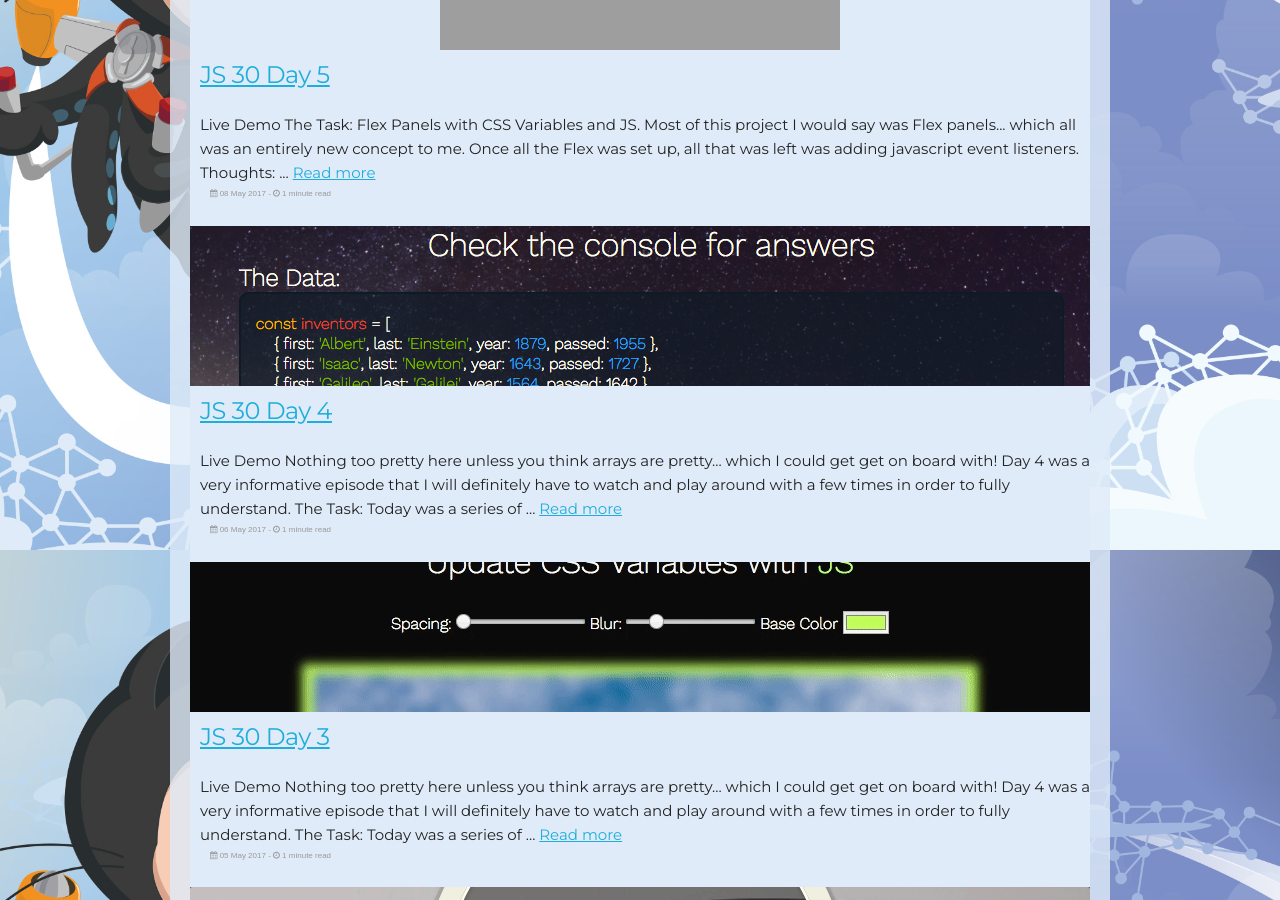
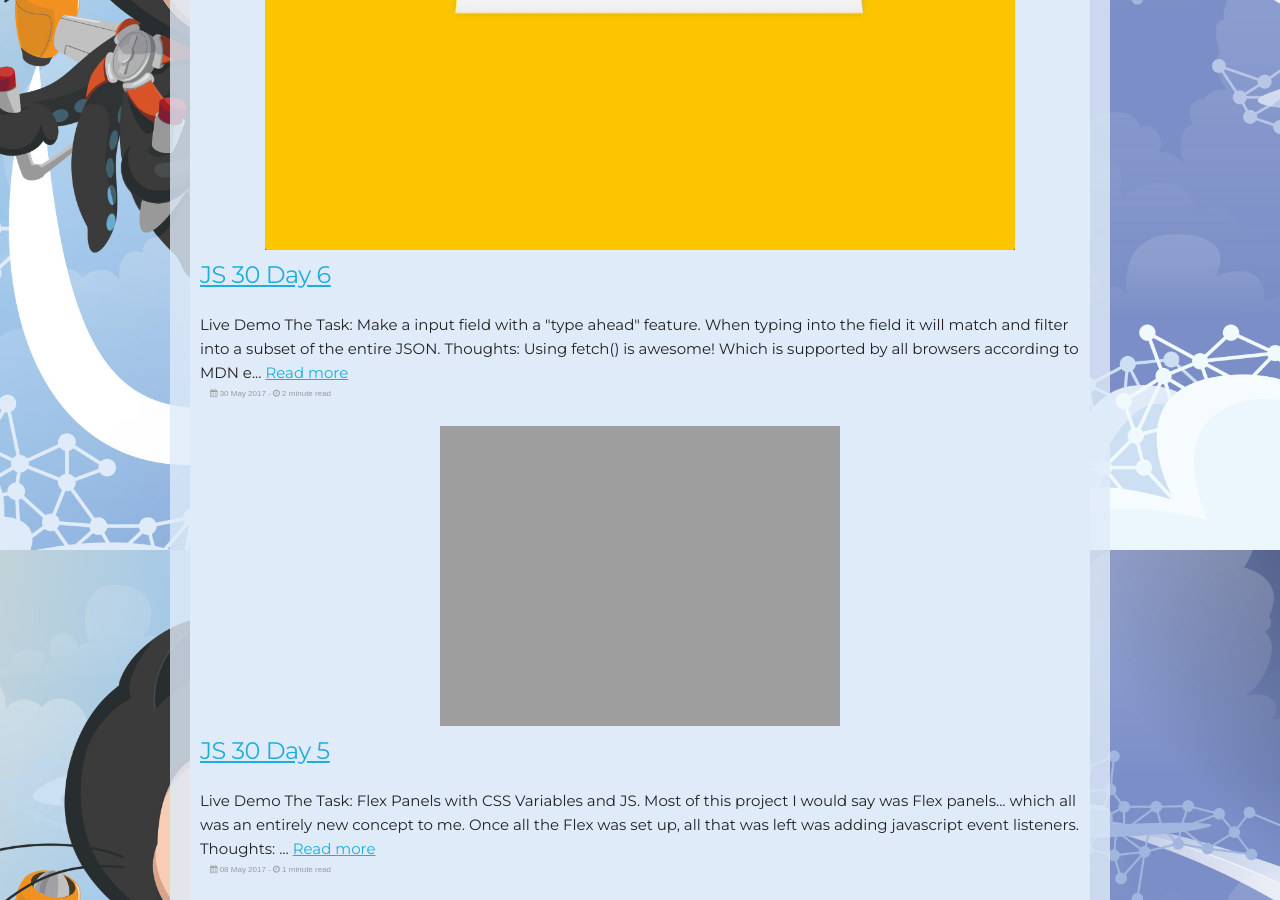
Before and after one commit to punkty/punkty.github.io, a Jekyll site: the page built from devBlog.html, in a window 1280 px wide and 900 px high, scrolled down 350 px. Built offline with Jekyll 4.4.1, drawn with Linux system fonts in a browser that asks for light colours.

Commit message:
blog post for js30 day6

```diff
--- a/_includes/about.html
+++ b/_includes/about.html
@@ -9,7 +9,7 @@
       <i class="devicon-photoshop-plain"></i>
       <i class="devicon-illustrator-plain"></i>
       <i class="fa fa-paint-brush" aria-hidden="true"></i>
-      <p>I have a background in graphic design and have always enjoyed making intuitive visual solutions. Logos, flyers, in print and web-based formats. Feel free to check out my design work at: <a href="http://iamtylerwarren.com">www.iamtylerwarren.com</a></p>
+      <p>I have a background in graphic design and have always enjoyed making intuitive visual solutions. Logos, flyers, in print and web-based formats. Feel free to check out my design work <a href="http://iamtylerwarren.wixsite.com/tylerwarren">here</a></p>
     </div>
     <div class="four columns">
       <h4>[ <span class="green">Code</span> ]</h4>
--- /dev/null
+++ b/devBlog/_posts/2017-05-30-js30-Day-6.html
@@ -0,0 +1,95 @@
+---
+layout: post
+title: JS 30 Day 6
+categories: ["js30","javascript"]
+container: blogContainer-Dev
+background: devPostBG
+image:
+  feature: day6.gif
+  teaser: day6.gif
+---
+<article class="post-container">
+    <section class="intro">
+        <h5><a href="#">Live Demo</a></h5>
+        <p>
+
+        </p>
+    <h4>The Task:</h4>
+        <p>
+            Make a input field with a "type ahead" feature. When typing into the field it will match and filter into a subset of the entire JSON.
+        </p>
+    <h4>Thoughts:</h4>
+        <p>
+            Using fetch() is awesome! Which is supported by all browsers according to MDN except for Internet Explorer. But there is apparently a polyfill to make it work on the unsupported browsers. <a href="https://developer.mozilla.org/en-US/docs/Web/API/Fetch_API/Using_Fetch">Using Fetch</a> Below is the use of fetch() used in this project.
+        </p>
+        <pre>
+            <code>
+const endpoint = 'https://gist.githubusercontent.com/Miserlou/c5cd8364bf9b2420bb29/raw/2bf258763cdddd704f8ffd3ea9a3e81d25e2c6f6/cities.json';
+// fetch the URL which will return a blob
+// The blob could be any kind of data type
+// Since we know its json we use the built in method
+// We then need another promise and we have the raw data
+// we call push onto our array we made and use the ES6 spread to
+// insert each city into its own index in our array
+fetch(endpoint).then(blob => blob.json().then(data => cities.push(...data)))
+            </code>
+        </pre>
+        <p>
+            One thing I did notice, if a capital is typed, it will change where ever that letter occurs to be capital. For example, if a capital "R" is typed. it will show up as New YoRk in the results. I believe this would require the regex and replace methods to be refactored a bit. Below is the whole javascript file.
+        </p>
+        <pre>
+            <code>
+'use strict';
+
+const endpoint = 'https://gist.githubusercontent.com/Miserlou/c5cd8364bf9b2420bb29/raw/2bf258763cdddd704f8ffd3ea9a3e81d25e2c6f6/cities.json';
+
+const cities = [];
+// fetch the URL which will return a blob
+// The blob could be any kind of data type
+// Since we know its json we use the built in method
+// We then need another promise and we have the raw data
+// we call push onto our array we made and use the ES6 spread to
+// insert each city into its own index in our array
+fetch(endpoint).then(blob => blob.json().then(data => cities.push(...data)))
+
+function findMatch(wordToMatch, cities){
+    return cities.filter(place=> {
+
+    const regex = new RegExp(wordToMatch,'gi');
+    return place.city.match(regex) || place.state.match(regex);
+    });
+}
+
+function numberWithCommas(x){
+    return x.toString().replace(/\B(?=(\d{3})+(?!\d))/g,',');
+}
+
+function displayMatches(){
+    const matchArray = findMatch(this.value, cities);
+    const html = matchArray.map(place => {
+        const regex = new RegExp(this.value, 'gi');
+        const cityName = place.city.replace(regex, `<span class="hl">${this.value}</span>`);
+        const stateName = place.state.replace(regex, `<span class="hl">${this.value}</span>`);
+        return `
+            <li>
+                <span class="name">${cityName}, ${stateName}</span>
+                <span class="population"> ${numberWithCommas(place.population)}</span>
+            </li>
+        `;
+    }).join('');
+    suggestions.innerHTML = html;
+}
+
+const searchInput = document.querySelector('.search');
+const suggestions = document.querySelector('.suggestions');
+
+searchInput.addEventListener('change', displayMatches);
+searchInput.addEventListener('keyup', displayMatches);
+            </code>
+        </pre>
+        <p>
+            Here is the source for <a href="http://github.com/punkty/javascript30/tree/master/day6">day 6</a>.
+        </p>
+    </section>
+
+</article>
```
Also changed, not shown: assets/img/devImages/day6.gif (added), 5 other files.
